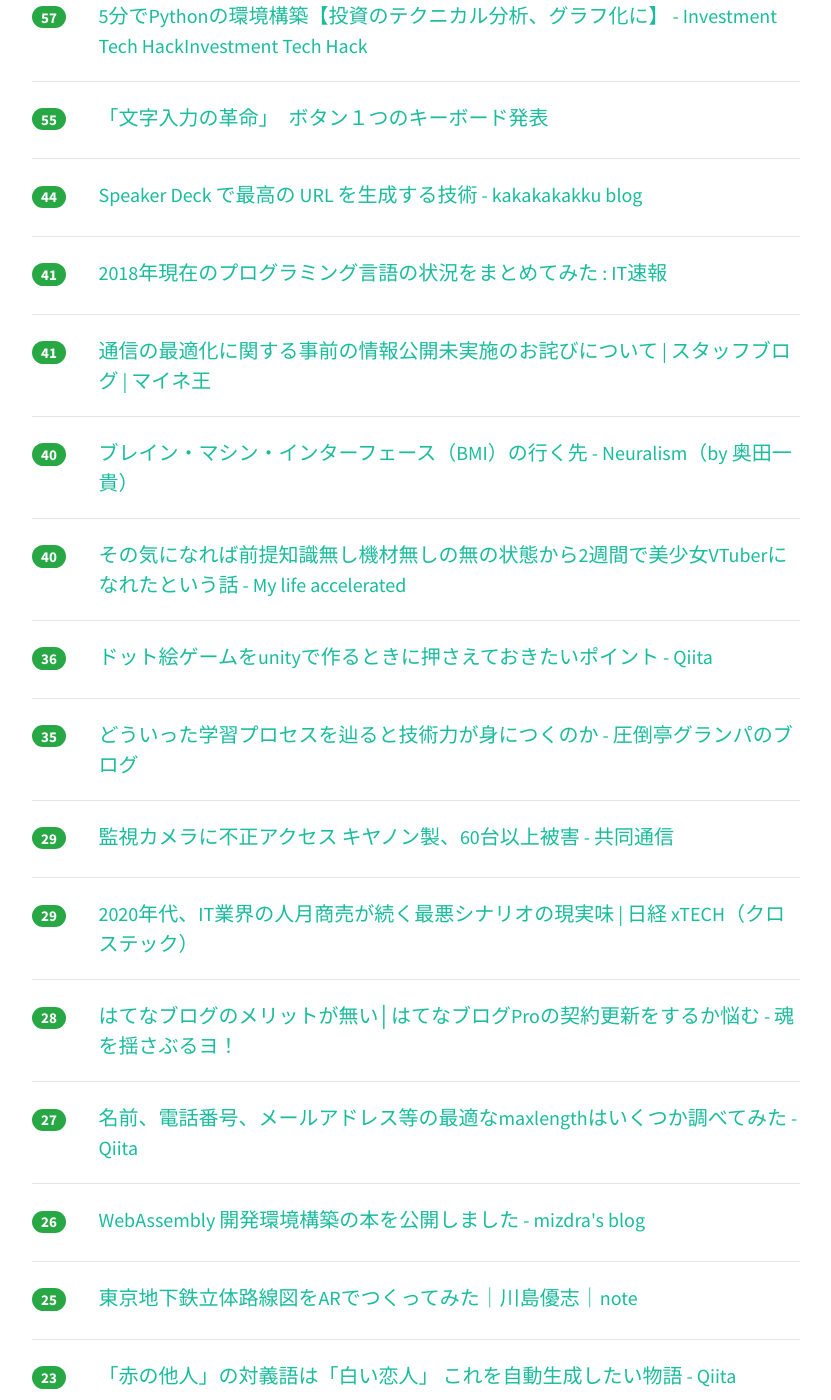
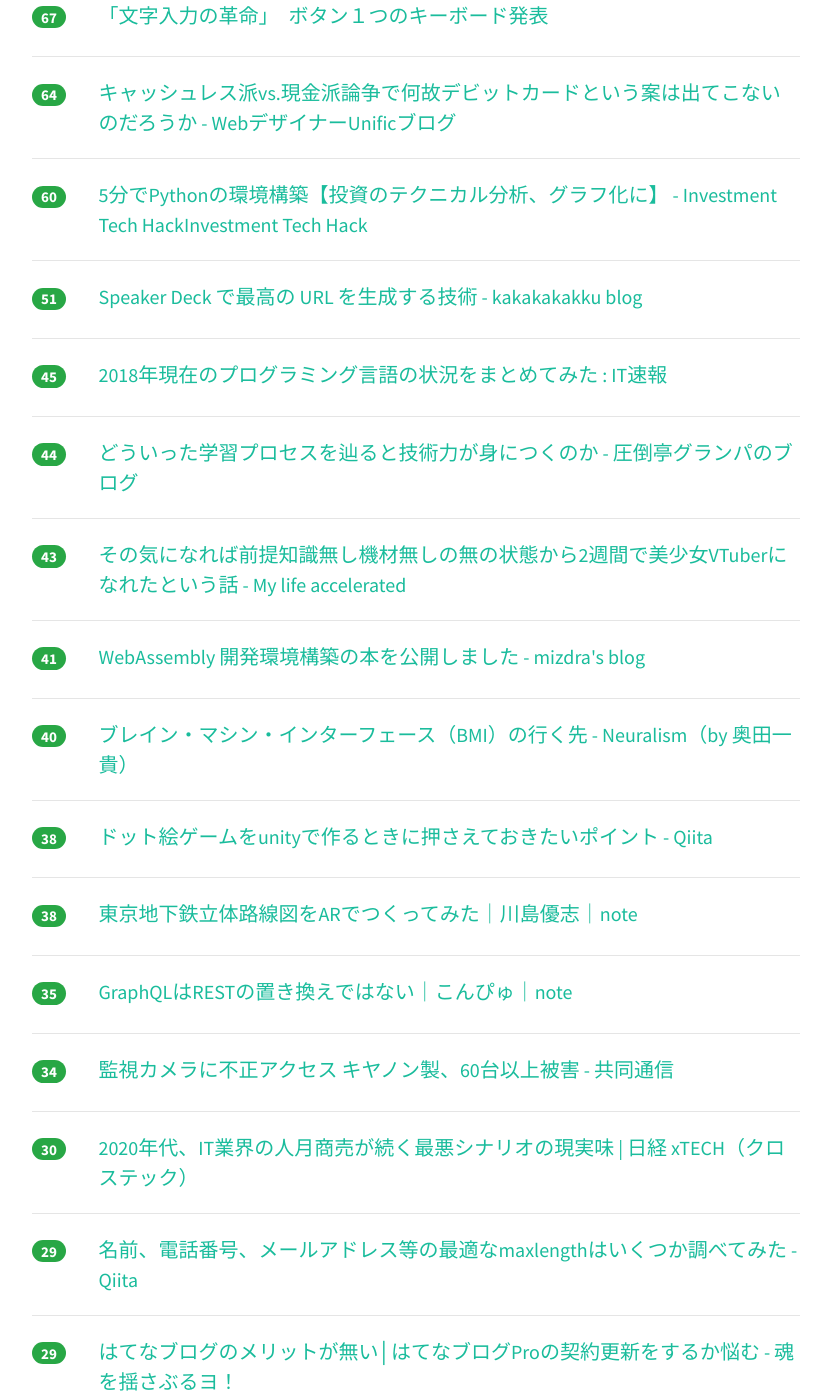
Before and after one commit to yatta47/hatena-matome-site, a Jekyll site: the page built from _posts/2018-05-07-hatena.md, in a window 1280 px wide and 1400 px high, scrolled down 1084 px. Shown: the whole window, without its empty margins (224-1055 px from the left). Built offline with Jekyll 4.4.1, drawn with Linux system fonts in a browser that asks for light colours; nearby versions of some CDN libraries; some of the changed text lies outside the part shown.

Commit message:
Updated 2018-05-07

```diff
--- a/_posts/2018-05-07-hatena.md
+++ b/_posts/2018-05-07-hatena.md
@@ -1,24 +1,29 @@
 ---
 layout: post
 title:  "2018-05-07 はてぶIT"
-date:   2018-05-07 14:03:15
+date:   2018-05-07 15:03:10
 tags: [it-hotentry]
 ---
-44 件のデータあり
+47 件のデータあり
 
 <hr><div class="row">
-<div class="col-1"><span class="badge badge-pill badge-success h2">224</span></div>
+<div class="col-1"><span class="badge badge-pill badge-success h2">241</span></div>
 <div class="col-11"><a href='https://www.publickey1.jp/blog/18/gvisorgoogle.html' target='_blank'>コンテナの軽量さと、より安全な分離を実現する「gVisor」、Googleがオープンソースで公開 － Publickey</a></div>
 </div>
 <hr>
 <div class="row">
-<div class="col-1"><span class="badge badge-pill badge-success h2">176</span></div>
+<div class="col-1"><span class="badge badge-pill badge-success h2">215</span></div>
+<div class="col-11"><a href='http://nippondanji.blogspot.com/2018/05/mysql-80.html' target='_blank'>漢(オトコ)のコンピュータ道: MySQL 8.0登場！立ち止まることを知らない進化はこれからも続く。</a></div>
+</div>
+<hr>
+<div class="row">
+<div class="col-1"><span class="badge badge-pill badge-success h2">203</span></div>
 <div class="col-11"><a href='https://iphone-mania.jp/news-211347/' target='_blank'>【動画】iPadのマルチタスク機能を使いこなすための25のテクニック - iPhone Mania</a></div>
 </div>
 <hr>
 <div class="row">
-<div class="col-1"><span class="badge badge-pill badge-success h2">155</span></div>
-<div class="col-11"><a href='http://nippondanji.blogspot.com/2018/05/mysql-80.html' target='_blank'>漢(オトコ)のコンピュータ道: MySQL 8.0登場！立ち止まることを知らない進化はこれからも続く。</a></div>
+<div class="col-1"><span class="badge badge-pill badge-success h2">196</span></div>
+<div class="col-11"><a href='http://www.ketancho.net/entry/2018/05/07/080000' target='_blank'>AWSを学ぶために最初に構築するアーキテクチャパターン５選 - log4ketancho</a></div>
 </div>
 <hr>
 <div class="row">
@@ -27,43 +32,53 @@ tags: [it-hotentry]
 </div>
 <hr>
 <div class="row">
-<div class="col-1"><span class="badge badge-pill badge-success h2">148</span></div>
-<div class="col-11"><a href='http://www.ketancho.net/entry/2018/05/07/080000' target='_blank'>AWSを学ぶために最初に構築するアーキテクチャパターン５選 - log4ketancho</a></div>
-</div>
-<hr>
-<div class="row">
-<div class="col-1"><span class="badge badge-pill badge-success h2">109</span></div>
+<div class="col-1"><span class="badge badge-pill badge-success h2">115</span></div>
 <div class="col-11"><a href='https://togetter.com/li/1224881' target='_blank'>意味深なアタッシュケース持ってたら警察に声をかけられた話「プラレール持ってたら職質される時代」「凄く中が工夫されてる」 - Togetter</a></div>
 </div>
 <hr>
 <div class="row">
-<div class="col-1"><span class="badge badge-pill badge-success h2">57</span></div>
+<div class="col-1"><span class="badge badge-pill badge-success h2">71</span></div>
+<div class="col-11"><a href='https://king.mineo.jp/magazines/special/844' target='_blank'>通信の最適化に関する事前の情報公開未実施のお詫びについて | スタッフブログ | マイネ王</a></div>
+</div>
+<hr>
+<div class="row">
+<div class="col-1"><span class="badge badge-pill badge-success h2">67</span></div>
+<div class="col-11"><a href='http://kyoko-np.net/2018050701.html' target='_blank'>「文字入力の革命」　ボタン１つのキーボード発表</a></div>
+</div>
+<hr>
+<div class="row">
+<div class="col-1"><span class="badge badge-pill badge-success h2">64</span></div>
 <div class="col-11"><a href='http://uni-fic.com/entry/cashless-vs-cash' target='_blank'>キャッシュレス派vs.現金派論争で何故デビットカードという案は出てこないのだろうか - WebデザイナーUnificブログ</a></div>
 </div>
 <hr>
 <div class="row">
-<div class="col-1"><span class="badge badge-pill badge-success h2">57</span></div>
+<div class="col-1"><span class="badge badge-pill badge-success h2">60</span></div>
 <div class="col-11"><a href='https://investment.abbamboo.com/trading-tools/how-to-build-python-in-5minutes/' target='_blank'>5分でPythonの環境構築【投資のテクニカル分析、グラフ化に】 - Investment Tech HackInvestment Tech Hack</a></div>
 </div>
 <hr>
 <div class="row">
-<div class="col-1"><span class="badge badge-pill badge-success h2">55</span></div>
-<div class="col-11"><a href='http://kyoko-np.net/2018050701.html' target='_blank'>「文字入力の革命」　ボタン１つのキーボード発表</a></div>
+<div class="col-1"><span class="badge badge-pill badge-success h2">51</span></div>
+<div class="col-11"><a href='http://kakakakakku.hatenablog.com/entry/2018/05/07/003042' target='_blank'>Speaker Deck で最高の URL を生成する技術 - kakakakakku blog</a></div>
+</div>
+<hr>
+<div class="row">
+<div class="col-1"><span class="badge badge-pill badge-success h2">45</span></div>
+<div class="col-11"><a href='http://blog.livedoor.jp/itsoku/archives/53444503.html' target='_blank'>2018年現在のプログラミング言語の状況をまとめてみた : IT速報</a></div>
 </div>
 <hr>
 <div class="row">
 <div class="col-1"><span class="badge badge-pill badge-success h2">44</span></div>
-<div class="col-11"><a href='http://kakakakakku.hatenablog.com/entry/2018/05/07/003042' target='_blank'>Speaker Deck で最高の URL を生成する技術 - kakakakakku blog</a></div>
+<div class="col-11"><a href='http://at-grandpa.hatenablog.jp/entry/2018/05/06/105919' target='_blank'>どういった学習プロセスを辿ると技術力が身につくのか - 圧倒亭グランパのブログ</a></div>
+</div>
+<hr>
+<div class="row">
+<div class="col-1"><span class="badge badge-pill badge-success h2">43</span></div>
+<div class="col-11"><a href='https://riyaaaaasan.hatenablog.com/entry/2018/05/06/231901' target='_blank'>その気になれば前提知識無し機材無しの無の状態から2週間で美少女VTuberになれたという話 - My life accelerated</a></div>
 </div>
 <hr>
 <div class="row">
 <div class="col-1"><span class="badge badge-pill badge-success h2">41</span></div>
-<div class="col-11"><a href='http://blog.livedoor.jp/itsoku/archives/53444503.html' target='_blank'>2018年現在のプログラミング言語の状況をまとめてみた : IT速報</a></div>
-</div>
-<hr>
-<div class="row">
-<div class="col-1"><span class="badge badge-pill badge-success h2">41</span></div>
-<div class="col-11"><a href='https://king.mineo.jp/magazines/special/844' target='_blank'>通信の最適化に関する事前の情報公開未実施のお詫びについて | スタッフブログ | マイネ王</a></div>
+<div class="col-11"><a href='http://www.mizdra.net/entry/2018/05/07/080000' target='_blank'>WebAssembly 開発環境構築の本を公開しました - mizdra's blog</a></div>
 </div>
 <hr>
 <div class="row">
@@ -72,52 +87,47 @@ tags: [it-hotentry]
 </div>
 <hr>
 <div class="row">
-<div class="col-1"><span class="badge badge-pill badge-success h2">40</span></div>
-<div class="col-11"><a href='https://riyaaaaasan.hatenablog.com/entry/2018/05/06/231901' target='_blank'>その気になれば前提知識無し機材無しの無の状態から2週間で美少女VTuberになれたという話 - My life accelerated</a></div>
-</div>
-<hr>
-<div class="row">
-<div class="col-1"><span class="badge badge-pill badge-success h2">36</span></div>
+<div class="col-1"><span class="badge badge-pill badge-success h2">38</span></div>
 <div class="col-11"><a href='https://qiita.com/pixelflag/items/ad817bdd64931e084a46' target='_blank'>ドット絵ゲームをunityで作るときに押さえておきたいポイント - Qiita</a></div>
 </div>
 <hr>
 <div class="row">
+<div class="col-1"><span class="badge badge-pill badge-success h2">38</span></div>
+<div class="col-11"><a href='https://note.mu/mask303/n/n6e70732101df' target='_blank'>東京地下鉄立体路線図をARでつくってみた｜川島優志｜note</a></div>
+</div>
+<hr>
+<div class="row">
 <div class="col-1"><span class="badge badge-pill badge-success h2">35</span></div>
-<div class="col-11"><a href='http://at-grandpa.hatenablog.jp/entry/2018/05/06/105919' target='_blank'>どういった学習プロセスを辿ると技術力が身につくのか - 圧倒亭グランパのブログ</a></div>
+<div class="col-11"><a href='https://note.mu/konpyu/n/nc4fd122644a1' target='_blank'>GraphQLはRESTの置き換えではない｜こんぴゅ｜note</a></div>
+</div>
+<hr>
+<div class="row">
+<div class="col-1"><span class="badge badge-pill badge-success h2">34</span></div>
+<div class="col-11"><a href='https://this.kiji.is/365958155265655905' target='_blank'>監視カメラに不正アクセス キヤノン製、60台以上被害 - 共同通信</a></div>
+</div>
+<hr>
+<div class="row">
+<div class="col-1"><span class="badge badge-pill badge-success h2">30</span></div>
+<div class="col-11"><a href='http://tech.nikkeibp.co.jp/atcl/nxt/column/18/00148/042600012/' target='_blank'>2020年代、IT業界の人月商売が続く最悪シナリオの現実味 | 日経 xTECH（クロステック）</a></div>
 </div>
 <hr>
 <div class="row">
 <div class="col-1"><span class="badge badge-pill badge-success h2">29</span></div>
-<div class="col-11"><a href='https://this.kiji.is/365958155265655905' target='_blank'>監視カメラに不正アクセス キヤノン製、60台以上被害 - 共同通信</a></div>
+<div class="col-11"><a href='https://qiita.com/kyogom/items/49fe51044d57e3b19929' target='_blank'>名前、電話番号、メールアドレス等の最適なmaxlengthはいくつか調べてみた - Qiita</a></div>
 </div>
 <hr>
 <div class="row">
 <div class="col-1"><span class="badge badge-pill badge-success h2">29</span></div>
-<div class="col-11"><a href='http://tech.nikkeibp.co.jp/atcl/nxt/column/18/00148/042600012/' target='_blank'>2020年代、IT業界の人月商売が続く最悪シナリオの現実味 | 日経 xTECH（クロステック）</a></div>
-</div>
-<hr>
-<div class="row">
-<div class="col-1"><span class="badge badge-pill badge-success h2">28</span></div>
 <div class="col-11"><a href='http://www.tamashii-yusaburuyo.work/entry/%E3%81%AF%E3%81%A6%E3%81%AA%E3%83%96%E3%83%AD%E3%82%B0%E3%81%AE%E3%83%A1%E3%83%AA%E3%83%83%E3%83%88%E3%81%8C%E7%84%A1%E3%81%84' target='_blank'>はてなブログのメリットが無い│はてなブログProの契約更新をするか悩む - 魂を揺さぶるヨ！</a></div>
 </div>
 <hr>
 <div class="row">
 <div class="col-1"><span class="badge badge-pill badge-success h2">27</span></div>
-<div class="col-11"><a href='https://qiita.com/kyogom/items/49fe51044d57e3b19929' target='_blank'>名前、電話番号、メールアドレス等の最適なmaxlengthはいくつか調べてみた - Qiita</a></div>
+<div class="col-11"><a href='https://gigazine.net/news/20180507-china-brain-scan-system/' target='_blank'>労働者の脳波をスキャンして管理する「感情監視システム」が中国で開発されて実際に現場へ投入されている - GIGAZINE</a></div>
 </div>
 <hr>
 <div class="row">
-<div class="col-1"><span class="badge badge-pill badge-success h2">26</span></div>
-<div class="col-11"><a href='http://www.mizdra.net/entry/2018/05/07/080000' target='_blank'>WebAssembly 開発環境構築の本を公開しました - mizdra's blog</a></div>
-</div>
-<hr>
-<div class="row">
-<div class="col-1"><span class="badge badge-pill badge-success h2">25</span></div>
-<div class="col-11"><a href='https://note.mu/mask303/n/n6e70732101df' target='_blank'>東京地下鉄立体路線図をARでつくってみた｜川島優志｜note</a></div>
-</div>
-<hr>
-<div class="row">
-<div class="col-1"><span class="badge badge-pill badge-success h2">23</span></div>
+<div class="col-1"><span class="badge badge-pill badge-success h2">24</span></div>
 <div class="col-11"><a href='https://qiita.com/youwht/items/f21325ff62603e8664e6' target='_blank'>「赤の他人」の対義語は「白い恋人」 これを自動生成したい物語 - Qiita</a></div>
 </div>
 <hr>
@@ -132,11 +142,6 @@ tags: [it-hotentry]
 </div>
 <hr>
 <div class="row">
-<div class="col-1"><span class="badge badge-pill badge-success h2">22</span></div>
-<div class="col-11"><a href='https://note.mu/konpyu/n/nc4fd122644a1' target='_blank'>GraphQLはRESTの置き換えではない｜こんぴゅ｜note</a></div>
-</div>
-<hr>
-<div class="row">
 <div class="col-1"><span class="badge badge-pill badge-success h2">21</span></div>
 <div class="col-11"><a href='http://www.ikashiya.com/entry/ryouri-torikata' target='_blank'>クリップオンストロボ1灯の料理写真の撮り方・ライティング【ソフトボックス・アンブレラなし】 - 生かし屋さん。</a></div>
 </div>
@@ -148,12 +153,17 @@ tags: [it-hotentry]
 <hr>
 <div class="row">
 <div class="col-1"><span class="badge badge-pill badge-success h2">21</span></div>
-<div class="col-11"><a href='https://gigazine.net/news/20180507-china-brain-scan-system/' target='_blank'>労働者の脳波をスキャンして管理する「感情監視システム」が中国で開発されて実際に現場へ投入されている - GIGAZINE</a></div>
+<div class="col-11"><a href='https://www.suzukikenichi.com/blog/live-google-webmasters-hangout-with-john-mueller-and-aleyda-solis/' target='_blank'>Googleのジョン・ミューラーにSEOに関する疑問を何でも質問してみた #BrightonSEO | 海外SEO情報ブログ</a></div>
 </div>
 <hr>
 <div class="row">
 <div class="col-1"><span class="badge badge-pill badge-success h2">20</span></div>
 <div class="col-11"><a href='https://www.nikkei.com/article/DGXMZO30057080R00C18A5000000/' target='_blank'>勝てるか　ジーンズをはいたパナソニック　　：日本経済新聞</a></div>
+</div>
+<hr>
+<div class="row">
+<div class="col-1"><span class="badge badge-pill badge-success h2">19</span></div>
+<div class="col-11"><a href='https://applech2.com/archives/20180506-color-oracle-support-64-bit-and-grayscale.html' target='_blank'>Mac/Win/Linuxに対応した色覚異常シミュレータ「Color Oracle」のMac版が64-bit化されグレースケールをサポート。 | AAPL Ch.</a></div>
 </div>
 <hr>
 <div class="row">
@@ -163,16 +173,6 @@ tags: [it-hotentry]
 <hr>
 <div class="row">
 <div class="col-1"><span class="badge badge-pill badge-success h2">18</span></div>
-<div class="col-11"><a href='https://www.suzukikenichi.com/blog/live-google-webmasters-hangout-with-john-mueller-and-aleyda-solis/' target='_blank'>Googleのジョン・ミューラーにSEOに関する疑問を何でも質問してみた #BrightonSEO | 海外SEO情報ブログ</a></div>
-</div>
-<hr>
-<div class="row">
-<div class="col-1"><span class="badge badge-pill badge-success h2">18</span></div>
-<div class="col-11"><a href='https://applech2.com/archives/20180506-color-oracle-support-64-bit-and-grayscale.html' target='_blank'>Mac/Win/Linuxに対応した色覚異常シミュレータ「Color Oracle」のMac版が64-bit化されグレースケールをサポート。 | AAPL Ch.</a></div>
-</div>
-<hr>
-<div class="row">
-<div class="col-1"><span class="badge badge-pill badge-success h2">17</span></div>
 <div class="col-11"><a href='https://internet.watch.impress.co.jp/docs/column/shimizu/1119606.html' target='_blank'>ついに日本法人を設立したSynology　ファンの隙間にミリ単位でこだわる社長が進める日本での戦略は？【イニシャルB】 - INTERNET Watch</a></div>
 </div>
 <hr>
@@ -187,8 +187,23 @@ tags: [it-hotentry]
 </div>
 <hr>
 <div class="row">
+<div class="col-1"><span class="badge badge-pill badge-success h2">16</span></div>
+<div class="col-11"><a href='https://anond.hatelabo.jp/20180507104827' target='_blank'>VTuber関係のアプリ＆サービスまとめ</a></div>
+</div>
+<hr>
+<div class="row">
 <div class="col-1"><span class="badge badge-pill badge-success h2">15</span></div>
 <div class="col-11"><a href='https://www.flickr.com/photos/58451159@N00/sets/72157651088819626' target='_blank'>Tokyo 1950-51: The photos of Robert R. Richards, US Army. | Flickr</a></div>
+</div>
+<hr>
+<div class="row">
+<div class="col-1"><span class="badge badge-pill badge-success h2">15</span></div>
+<div class="col-11"><a href='http://www.itmedia.co.jp/news/articles/1805/07/news056.html' target='_blank'>セブン、コンビニで受け取れる口座不要の送金サービス　きょうから - ITmedia NEWS</a></div>
+</div>
+<hr>
+<div class="row">
+<div class="col-1"><span class="badge badge-pill badge-success h2">14</span></div>
+<div class="col-11"><a href='https://note.mu/shu223/n/n341b75fc77ae' target='_blank'>ProcessingのコードをSwiftで写経する - その1: Solar System｜shu223｜note</a></div>
 </div>
 <hr>
 <div class="row">
@@ -197,13 +212,18 @@ tags: [it-hotentry]
 </div>
 <hr>
 <div class="row">
+<div class="col-1"><span class="badge badge-pill badge-success h2">14</span></div>
+<div class="col-11"><a href='https://qiita.com/nowokay/items/edb5c5df4dbfc4a99ffb' target='_blank'>Javaのサポートについてのまとめ - Qiita</a></div>
+</div>
+<hr>
+<div class="row">
 <div class="col-1"><span class="badge badge-pill badge-success h2">13</span></div>
-<div class="col-11"><a href='https://note.mu/shu223/n/n341b75fc77ae' target='_blank'>ProcessingのコードをSwiftで写経する - その1: Solar System｜shu223｜note</a></div>
+<div class="col-11"><a href='http://panora.tokyo/60732/' target='_blank'>話題のOculus Goで配送トラブルが発生中　注文の際、住所は「英語」で書くべし　 – PANORA</a></div>
 </div>
 <hr>
 <div class="row">
 <div class="col-1"><span class="badge badge-pill badge-success h2">12</span></div>
-<div class="col-11"><a href='http://panora.tokyo/60732/' target='_blank'>話題のOculus Goで配送トラブルが発生中　注文の際、住所は「英語」で書くべし　 – PANORA</a></div>
+<div class="col-11"><a href='http://www.youtube.com/watch?v=DJfg39WkMvE' target='_blank'>Blend W</a></div>
 </div>
 <hr>
 <div class="row">
@@ -217,11 +237,6 @@ tags: [it-hotentry]
 </div>
 <hr>
 <div class="row">
-<div class="col-1"><span class="badge badge-pill badge-success h2">11</span></div>
-<div class="col-11"><a href='http://www.youtube.com/watch?v=DJfg39WkMvE' target='_blank'>Blend W</a></div>
-</div>
-<hr>
-<div class="row">
 <div class="col-1"><span class="badge badge-pill badge-success h2">9</span></div>
 <div class="col-11"><a href='http://b.hatena.ne.jp/entry/s/www.buzzfeed.com/jp/krishrach/comicsgate-1' target='_blank'>はてなブックマーク - アメコミ界で広がる嫌がらせ「コミックスゲート」 コミックの多様化を攻撃</a></div>
 </div>
```
